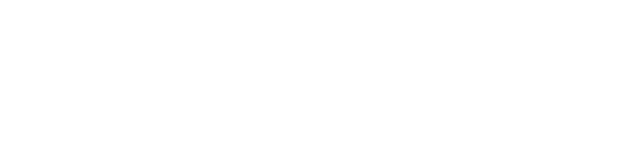
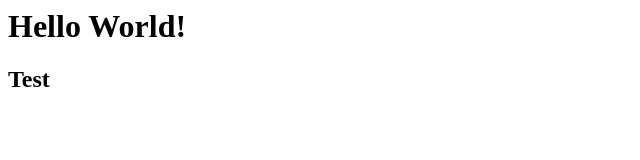
Before and after one commit to Alina-Vysotsky/first-project, a plain HTML site: page index.html in a window 1280 px wide. Shown: the whole page, without its empty margins (0-640 px from the left). Drawn offline with Linux system fonts and the light colour scheme.

Commit message:
3 commit

```diff
--- a/index.html
+++ b/index.html
@@ -1,11 +1,11 @@
 <Html>
+
+<H1>Hello World!</H1>
 
 
 
 
-
-
-
+<h2>Test</h2>
 
 
 
```
